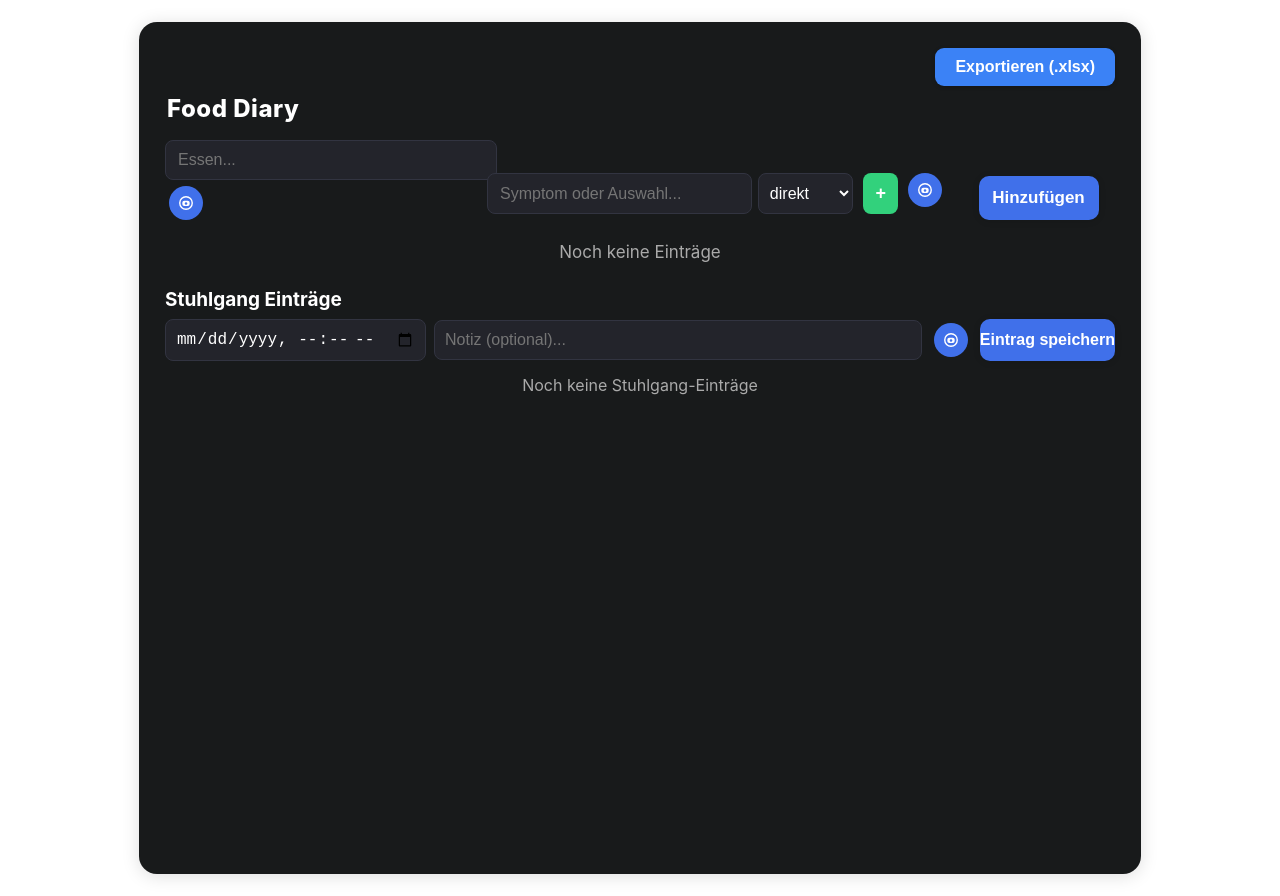
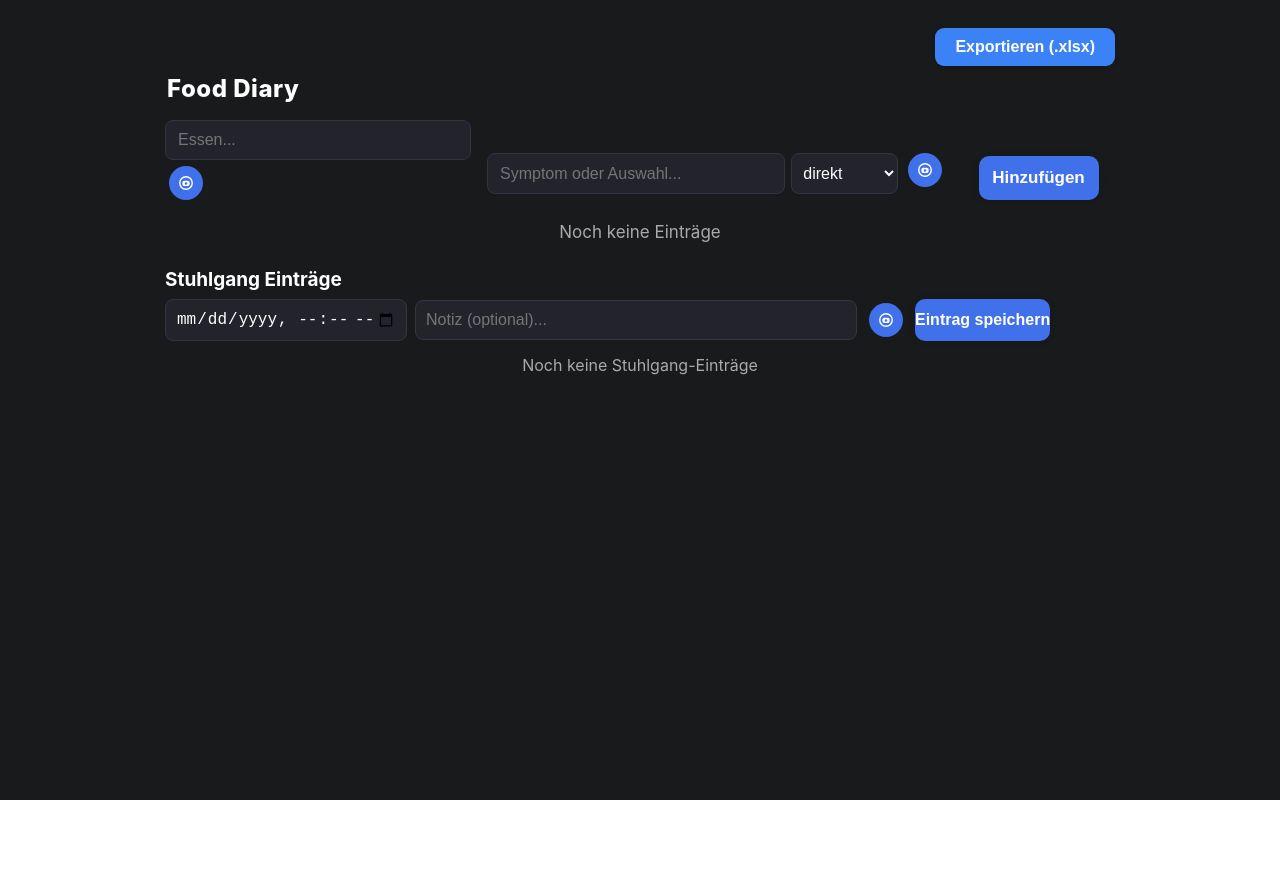
Before and after one commit to MrAce801/Food, a React (Create React App) app: page / in a window 1280 px wide. After the commit the page ends 800 px from the top, so only its background shows below. Built offline with nearby package versions, Linux system fonts and the light colour scheme.

Commit message:
Update App.js: Mobile-Optimierung

```diff
--- a/src/App.js
+++ b/src/App.js
@@ -1,14 +1,16 @@
 import React, { useState, useRef, useEffect } from "react";
 import * as XLSX from "xlsx";
 
-// Hilfsdaten
+// ========== Helper Daten ==========
 const SYMPTOMS = [
   "Bauchschmerzen", "Durchfall", "Blähungen", "Hautausschlag", "Juckreiz",
   "Schwellung am Gaumen", "Schleim im Hals", "Niesen", "Kopfschmerzen", "Rötung Haut"
 ];
 const TIMES = [0, 5, 10, 15, 30, 60];
+const LS_KEY = "fooddiary_v4";
+const LS_STOOL = "fooddiary_stool_v4";
 
-// Mobilerkennung
+// ========== Mobilerkennung ==========
 const useMobile = () => {
   const [mob, setMob] = useState(window.innerWidth < 650);
   useEffect(() => {
@@ -19,11 +21,7 @@ const useMobile = () => {
   return mob;
 };
 
-// Speicher-Helper
-const LS_KEY = "fooddiary_v3";
-const LS_STOOL = "fooddiary_stool_v3";
-
-// KameraButton/Icon
+// ========== KameraButton/Icon ==========
 const CameraButton = ({ onClick }) =>
   <button onClick={onClick} style={{
     background: "#4070ea", border: 0, borderRadius: "50%", width: 34, height: 34,
@@ -37,7 +35,7 @@ const CameraButton = ({ onClick }) =>
     </svg>
   </button>;
 
-// Bild-Stack
+// ========== Bild-Stack ==========
 const ImgStack = ({ imgs = [], onClick }) =>
   !imgs.length ? null : (
     <div style={{ display: "flex", alignItems: "center", cursor: "pointer" }} onClick={onClick}>
@@ -61,7 +59,7 @@ const ImgStack = ({ imgs = [], onClick }) =>
     </div>
   );
 
-// Symptombadge
+// ========== Symptombadge ==========
 const SymTag = ({ txt, time, onDel }) =>
   <span style={{
     display: "inline-flex", alignItems: "center", background: "#333", color: "#fff",
@@ -78,7 +76,35 @@ const SymTag = ({ txt, time, onDel }) =>
     }
   </span>;
 
-// Main Component
+// ========== Hilfsfunktion: Bilder automatisch verkleinern (max 900x900px) ==========
+function resizeImg(file, maxWH = 900) {
+  return new Promise(resolve => {
+    const reader = new FileReader();
+    reader.onload = e => {
+      const img = new window.Image();
+      img.onload = function () {
+        let { width, height } = img;
+        if (width > maxWH || height > maxWH) {
+          const ratio = Math.min(maxWH / width, maxWH / height);
+          width = Math.round(width * ratio);
+          height = Math.round(height * ratio);
+        }
+        const canvas = document.createElement("canvas");
+        canvas.width = width;
+        canvas.height = height;
+        const ctx = canvas.getContext("2d");
+        ctx.drawImage(img, 0, 0, width, height);
+        resolve(canvas.toDataURL("image/jpeg", 0.92));
+      };
+      img.onerror = () => resolve(null);
+      img.src = e.target.result;
+    };
+    reader.onerror = () => resolve(null);
+    reader.readAsDataURL(file);
+  });
+}
+
+// ========== Hauptkomponente ==========
 export default function App() {
   const mobile = useMobile();
   const fileRef = useRef();
@@ -101,25 +127,31 @@ export default function App() {
   });
   const [editStoolIdx, setEditStoolIdx] = useState(null);
 
+  // Fehlerbehandlung für Upload
+  const [error, setError] = useState("");
+
   // LocalStorage persistieren
   useEffect(() => { localStorage.setItem(LS_KEY, JSON.stringify(entries)); }, [entries]);
   useEffect(() => { localStorage.setItem(LS_STOOL, JSON.stringify(stools)); }, [stools]);
 
-  // Bilder
-  function handleAddImg(e, typ) {
+  // Bilder - jetzt: resizing und Fehlerhandling
+  async function handleAddImg(e, typ) {
     const files = Array.from(e.target.files);
     if (!files.length) return;
-    Promise.all(files.map(f =>
-      new Promise(res => {
-        const r = new FileReader();
-        r.onload = ev => res({ name: f.name, data: ev.target.result });
-        r.readAsDataURL(f);
-      })
-    )).then(imgs => {
+    try {
+      const imgs = [];
+      for (const f of files) {
+        const data = await resizeImg(f, 900); // Komprimiere auf max 900px
+        if (data) imgs.push({ name: f.name, data });
+      }
+      if (!imgs.length) throw new Error("Fehler beim Bildimport");
       if (typ === "food") setForm(f => ({ ...f, foodImgs: [...(f.foodImgs || []), ...imgs] }));
       if (typ === "symptoms") setForm(f => ({ ...f, symptomsImgs: [...(f.symptomsImgs || []), ...imgs] }));
       if (typ === "stool") setStoolForm(f => ({ ...f, imgs: [...(f.imgs || []), ...imgs] }));
-    });
+      setError("");
+    } catch {
+      setError("Bild konnte nicht verarbeitet werden – bitte anderes Bild wählen!");
+    }
   }
 
   // Entry hinzuf./bearb.
@@ -182,30 +214,34 @@ export default function App() {
     XLSX.writeFile(wb, "FoodDiary.xlsx");
   }
 
-  // Kompakter Mobillook: Kein Table-Grid, sondern Card-Ansicht für Einträge
+  // ========== Render ==========
   return (
     <div style={{
-      maxWidth: mobile ? "100vw" : 950,
-      margin: mobile ? 0 : "22px auto",
+      minHeight: "100vh",
       background: "#181a1b",
-      borderRadius: mobile ? 0 : 18,
-      boxShadow: mobile ? "none" : "0 2px 18px #0002",
-      padding: mobile ? 8 : 26,
-      minHeight: "100vh",
-      color: "#fff"
+      color: "#fff",
+      maxWidth: "100%",
+      margin: 0,
+      padding: mobile ? "0 0 25px 0" : "28px 0 30px 0",
+      boxSizing: "border-box",
+      overflowX: "hidden"
     }}>
-      {/* Export-Button */}
+      <div style={{ maxWidth: mobile ? 430 : 950, margin: "0 auto", padding: mobile ? "12px 8px 0 8px" : "0 0 0 0" }}>
         <div style={{ display: "flex", justifyContent: "flex-end", marginBottom: 8 }}>
           <button onClick={exportExcel} style={{
             background: "#3b82f6", color: "#fff", border: 0, borderRadius: 9,
-          padding: "10px 20px", fontSize: 16, fontWeight: 600,
-          boxShadow: "0 1px 4px #0003"
+            padding: "10px 20px", fontSize: 16, fontWeight: 600, boxShadow: "0 1px 4px #0003"
           }}>Exportieren (.xlsx)</button>
         </div>
         <h2 style={{
           fontWeight: 800, fontSize: mobile ? 21 : 24, margin: "7px 0 17px 2px",
           letterSpacing: 0.5, textAlign: "left"
         }}>Food Diary</h2>
+        {/* Fehleranzeige */}
+        {!!error && <div style={{
+          background: "#ffaeae", color: "#600", borderRadius: 7, padding: "10px 15px", fontWeight: 600,
+          marginBottom: 12, fontSize: 16, textAlign: "center"
+        }}>{error}</div>}
 
         {/* Eingabe */}
         <div style={{
@@ -219,8 +255,9 @@ export default function App() {
               onChange={e => setForm(f => ({ ...f, food: e.target.value }))}
               placeholder="Essen..."
               style={{
-              width: "100%", borderRadius: 8, border: "1.5px solid #323441",
-              fontSize: 16, padding: "10px 12px", background: "#23242b", color: "#fff"
+                width: "100%", maxWidth: mobile ? 340 : 380,
+                borderRadius: 8, border: "1.5px solid #323441",
+                fontSize: 16, padding: "10px 12px", background: "#23242b", color: "#fff", boxSizing: "border-box"
               }}
             />
             <div style={{ display: "flex", alignItems: "center" }}>
@@ -261,13 +298,6 @@ export default function App() {
                   <option key={t} value={t}>{t === 0 ? "direkt" : `+${t}min`}</option>
                 )}
               </select>
-            <button onClick={() => addSymptom(form.symptomInput.trim())}
-              style={{
-                background: "#32d17c", color: "#fff", border: 0, borderRadius: 8,
-                fontSize: 18, padding: "0 12px", fontWeight: 700, marginLeft: 4
-              }}
-              title="Symptom hinzufügen"
-            >+</button>
               <CameraButton onClick={() => { setPendingImgType("symptoms"); fileRef.current.click(); }} />
               <ImgStack imgs={form.symptomsImgs} />
             </div>
@@ -299,6 +329,7 @@ export default function App() {
             if (!pendingImgType) return;
             handleAddImg(e, pendingImgType);
             setPendingImgType(null);
+            // e.target.value = "" wäre nice, aber nicht bei allen Browsern nötig.
           }} />
 
         {/* Einträge-List (CARD-VIEW auf Mobile) */}
@@ -386,7 +417,7 @@ export default function App() {
               onChange={e => setStoolForm(f => ({ ...f, date: e.target.value }))}
               style={{
                 borderRadius: 8, border: "1.5px solid #323441", background: "#23242b", color: "#fff",
-              fontSize: 16, padding: "10px 10px", marginBottom: mobile ? 6 : 0
+                fontSize: 16, padding: "10px 10px", marginBottom: mobile ? 6 : 0, maxWidth: 220
               }}
             />
             <input
@@ -395,7 +426,7 @@ export default function App() {
               placeholder="Notiz (optional)..."
               style={{
                 borderRadius: 8, border: "1.5px solid #323441", background: "#23242b", color: "#fff",
-              fontSize: 16, padding: "10px 10px", flex: 1
+                fontSize: 16, padding: "10px 10px", flex: 1, maxWidth: mobile ? 340 : 420
               }}
             />
             <CameraButton onClick={() => { setPendingImgType("stool"); fileRef.current.click(); }} />
@@ -410,12 +441,6 @@ export default function App() {
               {editStoolIdx !== null ? "Speichern" : "Eintrag speichern"}
             </button>
           </div>
-        <input ref={fileRef} type="file" accept="image/*" multiple style={{ display: "none" }}
-          onChange={e => {
-            if (!pendingImgType) return;
-            handleAddImg(e, pendingImgType);
-            setPendingImgType(null);
-          }} />
           <div>
             {stools.length === 0 &&
               <div style={{ textAlign: "center", color: "#aaa", marginTop: 14, fontSize: 16 }}>
@@ -446,5 +471,6 @@ export default function App() {
           </div>
         </div>
       </div>
+    </div>
   );
 }
```
Lines whose indentation alone changed are shown as unchanged.
